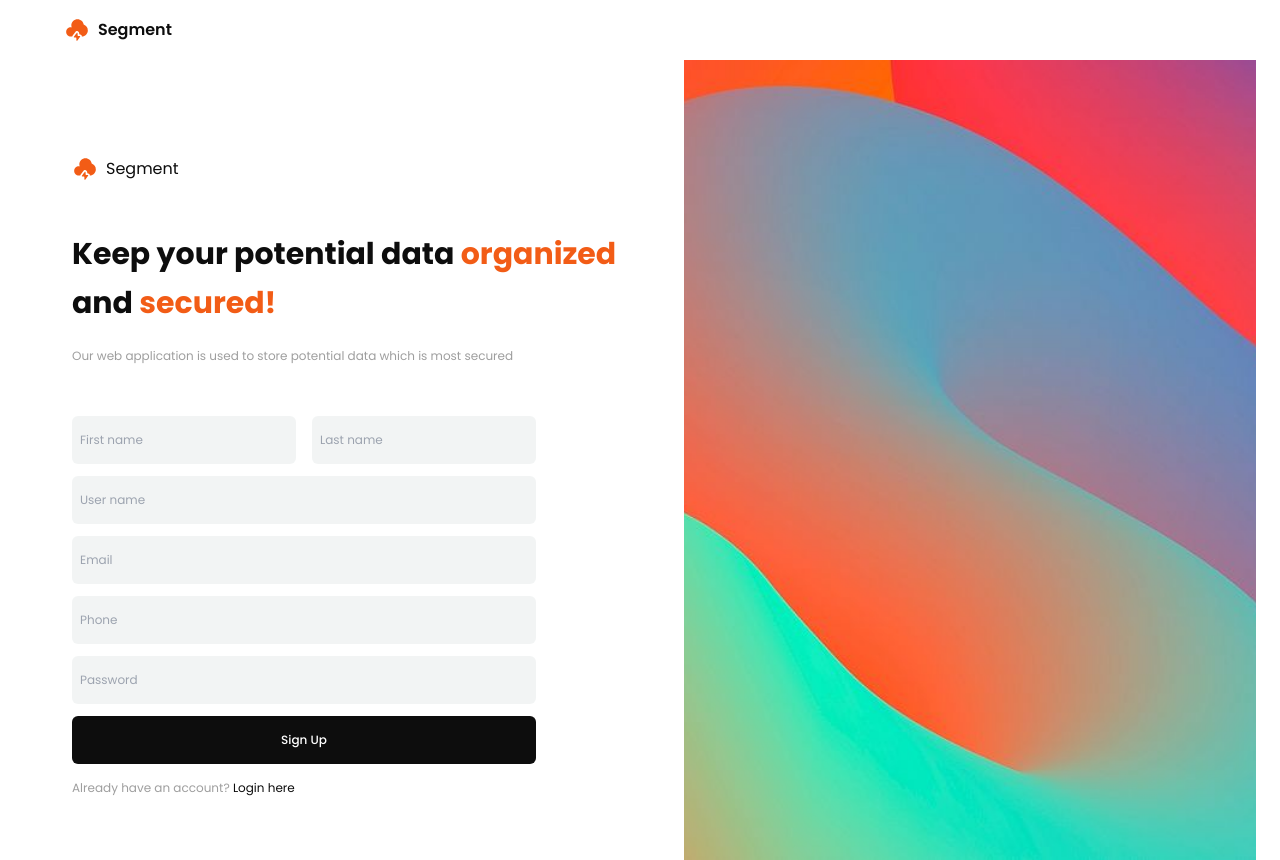
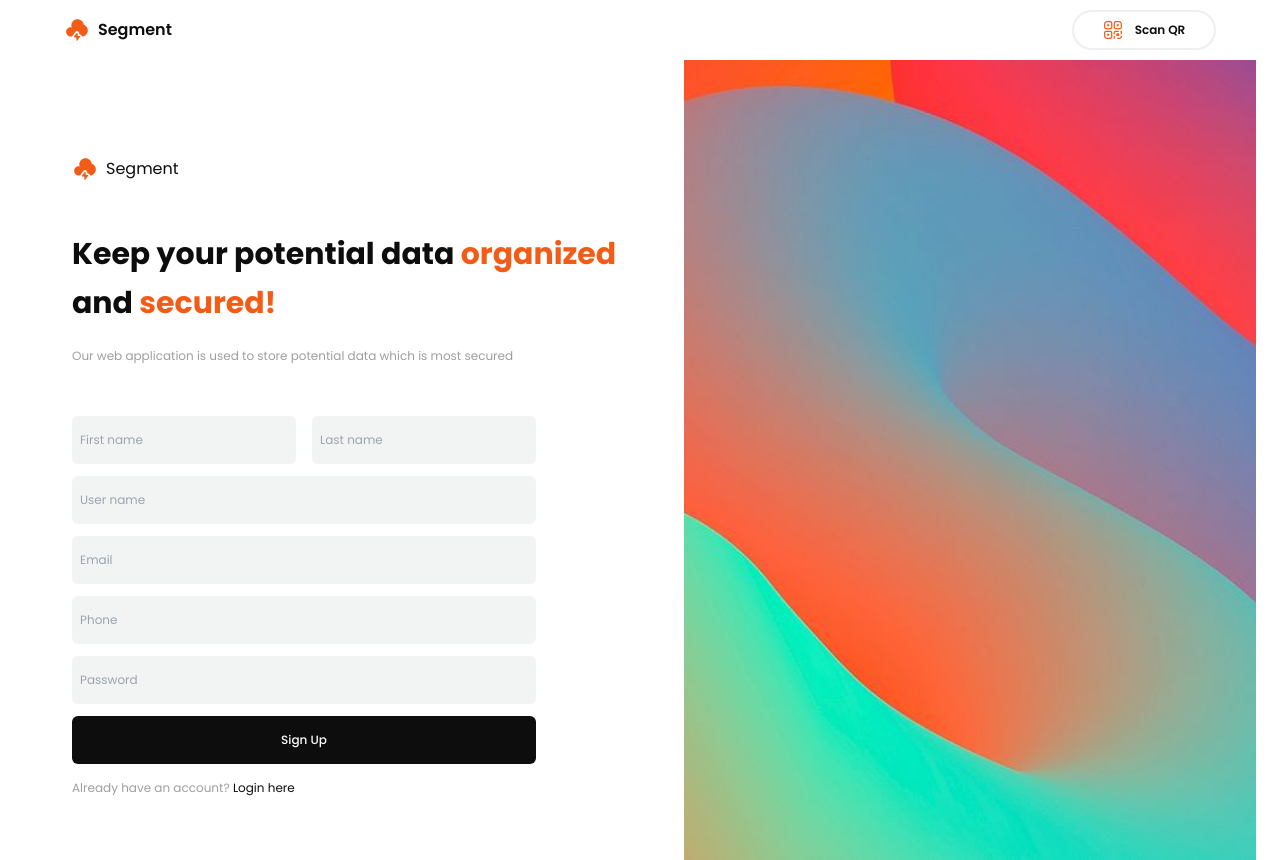
Before and after one commit to mohamed8270/segment, a Next.js app: page / in a window 1280 px wide. Built offline with nearby package versions, Linux system fonts and the light colour scheme.

Commit message:
qr page building

```diff
--- /dev/null
+++ b/app/qrcode/page.tsx
@@ -0,0 +1,9 @@
+import React from 'react'
+
+const QrCodeLoader = () => {
+  return (
+    <div></div>
+  )
+}
+
+export default QrCodeLoader
--- a/components/HoverButton.tsx
+++ b/components/HoverButton.tsx
@@ -12,13 +12,17 @@ interface Props {
 
 const HoverButton = ({path, name, id}: Props) => {
     const [hover, setHover] = useState(false);
+
+    const copy = (e: any) => {
+        navigator.clipboard.writeText(path);
+    }
   return (
     <>
         <button onClick={() => setHover(!hover)} className='bg-sgrey bg-opacity-50 flex justify-center items-center p-2 rounded-md'>
             <Image src='/icons/edit.svg' alt='doc' height={25} width={25}/>
         </button>
         {hover ? <div className='flex items-center gap-1 md:gap-3'>
-            <button className='bg-sgrey bg-opacity-50 flex justify-center items-center p-2.5 rounded-full'>
+            <button onClick={() => copy} className='bg-sgrey bg-opacity-50 flex justify-center items-center p-2.5 rounded-full'>
                 <Image src='icons/copy.svg' alt='copy' height={20} width={20}/>
             </button>
             <button onClick={() => deleteMongoData(id, path)} className='bg-sgrey bg-opacity-50 flex justify-center items-center p-2.5 rounded-full'>
--- a/components/NavBar.tsx
+++ b/components/NavBar.tsx
@@ -5,11 +5,17 @@ import Image from 'next/image'
 const NavBar = () => {
   return (
     <header className='w-full bg-swhite'>
-        <nav className='h-[60px] sm:px-16 px-6 flex items-center'>
-          <Link href='/'>
+        <nav className='h-[60px] sm:px-16 px-6 flex items-center justify-between'>
+          <Link href='/home'>
             <div className='flex items-center gap-2'>
               <Image src='/icons/cloud-logo.svg' alt='logo' width={26} height={26} className='fill-sorange' />
               <p className='text-md text-sblack font-poppins font-semibold'>Segment</p>
+            </div>
+          </Link>
+          <Link href='/qrcode'>
+            <div className='flex items-center justify-center gap-3 h-10 w-36 border-2 border-sgrey rounded-full'>
+              <Image src='/icons/qrcode.svg' alt='qrcode' height={20} width={20} className='fill-sorange'/>
+              <p className='text-xs text-sblack font-poppins font-semibold'>Scan QR</p>
             </div>
           </Link>
         </nav>
--- a/package.json
+++ b/package.json
@@ -20,8 +20,10 @@
     "nanoid": "^5.0.7",
     "next": "14.2.9",
     "nodemailer": "^6.9.15",
+    "qrcode": "^1.5.4",
     "react": "^18",
-    "react-dom": "^18"
+    "react-dom": "^18",
+    "uuid": "^10.0.0"
   },
   "devDependencies": {
     "@types/bcryptjs": "^2.4.6",
```
Also changed, not shown: public/icons/qrcode.svg (added), 1 other file (tests, documents, lock files or other folders).
